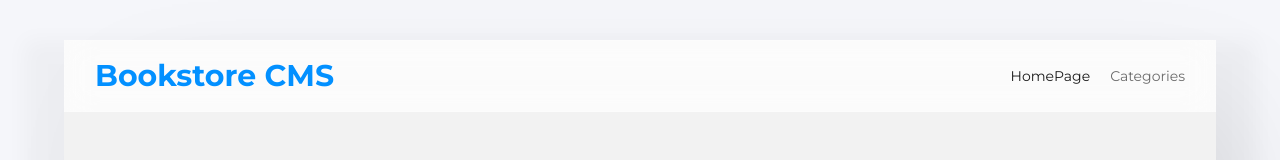
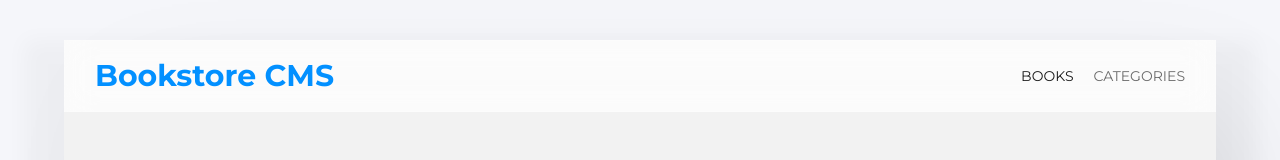
Before and after one commit to Ruthmy/bookstore, a React (Create React App) app: page /#/ in a window 1280 px wide. Shown: the top 160 px of the page. Built offline with nearby package versions, Linux system fonts and the light colour scheme; no server answers.

Commit message:
Modified 'MenuData.js' -file- Modified the nav link's names.

```diff
--- a/src/bd/MenuData.js
+++ b/src/bd/MenuData.js
@@ -2,12 +2,12 @@ const routes = [];
 
 routes.push({
   to: '/',
-  text: 'HomePage',
+  text: 'BOOKS',
 });
 
 routes.push({
   to: '/categories',
-  text: 'Categories',
+  text: 'CATEGORIES',
 });
 
 export default routes;
```
